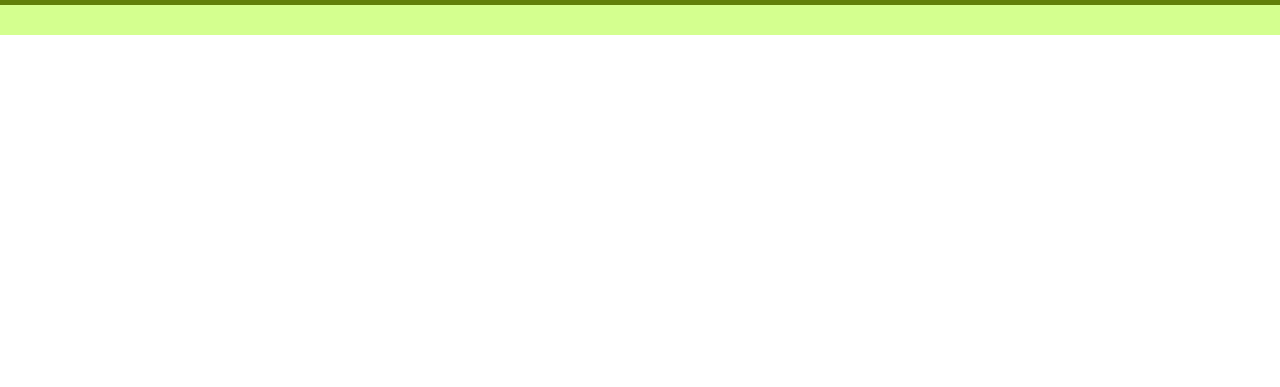
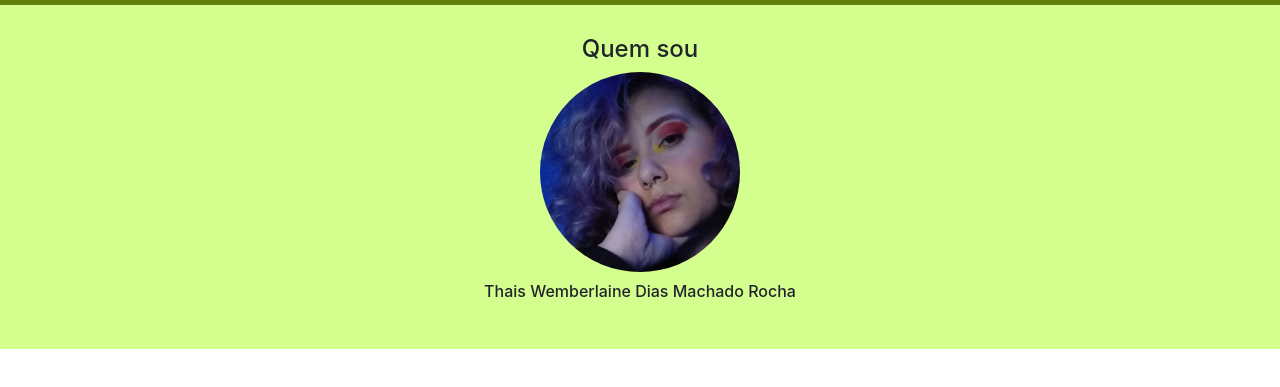
Before and after one commit to ThWember/aula-bootstrap, a plain HTML site: page index.html in a window 1280 px wide. Shown: the part 51-438 px from the top of the page. Drawn offline with Linux system fonts and the light colour scheme.

Commit message:
Updated quem-sou section

```diff
--- a/index.html
+++ b/index.html
@@ -26,7 +26,9 @@
     </nav>
     <section id="quem-sou">
         <div class="container-fluid quem-sou text-center margin">
-
+            <h4>Quem sou</h4>
+            <img src="images/me.jfif" class="rounded-circle" width="200" height="200">
+            <h6>Thais Wemberlaine Dias Machado Rocha</h6>
         </div>
     </section>
 </body>
--- a/styles/style.css
+++ b/styles/style.css
@@ -7,5 +7,9 @@
 }
 
 .margin {
-    padding-top: 30px;
+    padding: 30px 0px;
 }
+
+h6 {
+    padding: 10px;
+}
```
Also changed, not shown: images/me.jfif (added).
